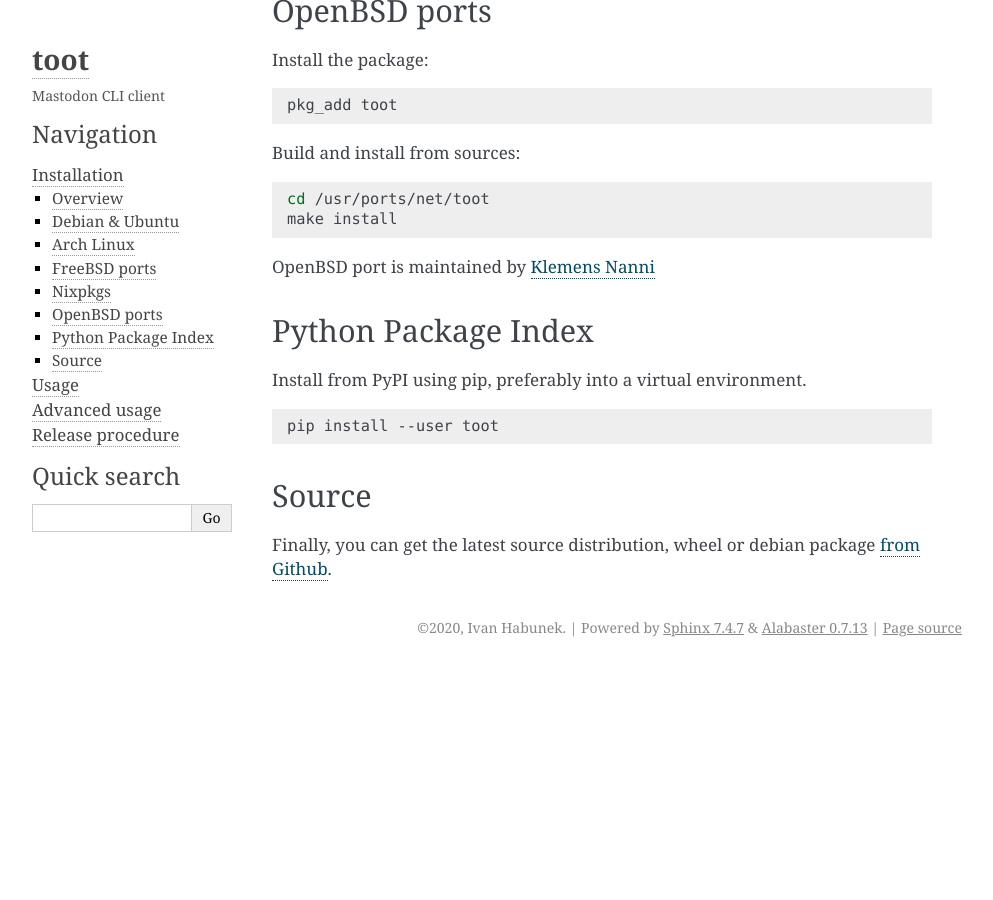
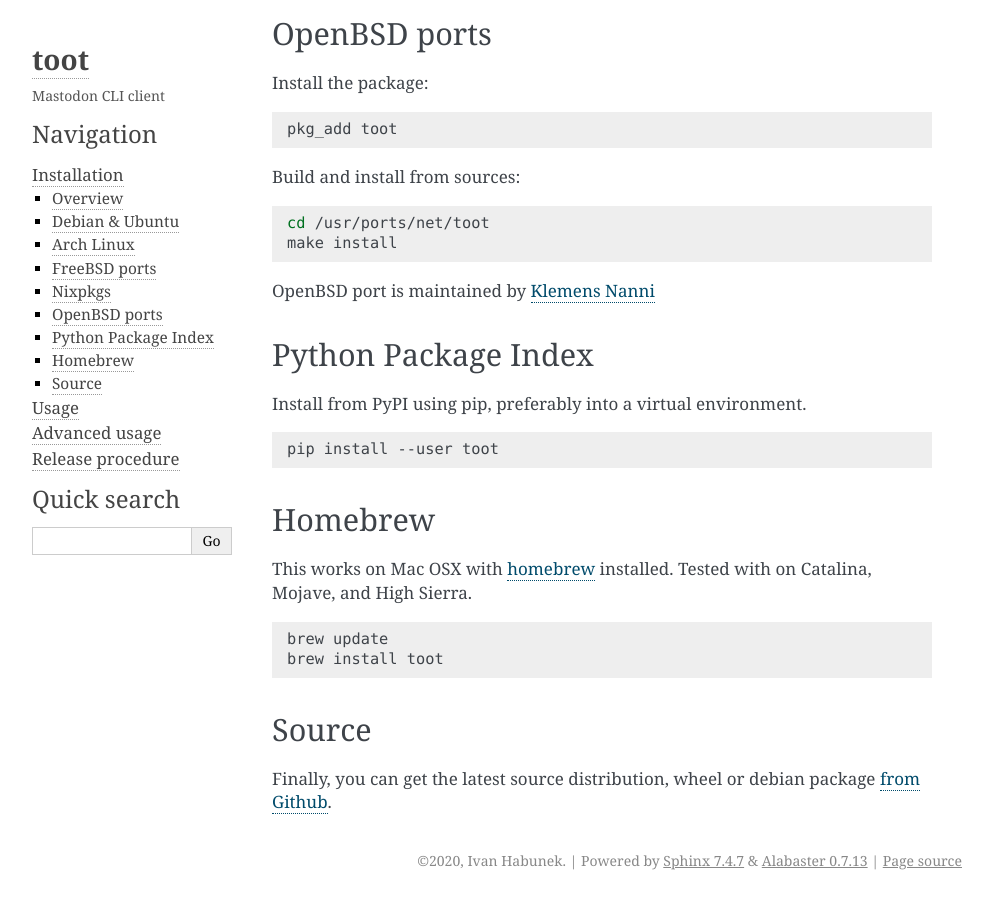
Before and after one commit to ihabunek/toot, a Sphinx documentation site: the page built from docs/install.rst, in a window 1280 px wide and 900 px high, scrolled down 1661 px. Shown: the whole window, without its empty margins (148-1141 px from the left). Built offline with Sphinx 7.4.7, drawn with Linux system fonts in a browser that asks for light colours; before the commit the page ends 2328 px from its top, so only the background shows below that.

Commit message:
Add homebrew instructions to install docs

```diff
--- a/docs/install.rst
+++ b/docs/install.rst
@@ -103,6 +103,17 @@ Install from PyPI using pip, preferably into a virtual environment.
 
     pip install --user toot
 
+Homebrew
+--------------------
+
+This works on Mac OSX with `homebrew <https://brew.sh/>`_ installed.
+Tested with on Catalina, Mojave, and High Sierra.
+
+.. code-block:: bash
+
+    brew update
+    brew install toot
+
 Source
 ------
 
```
